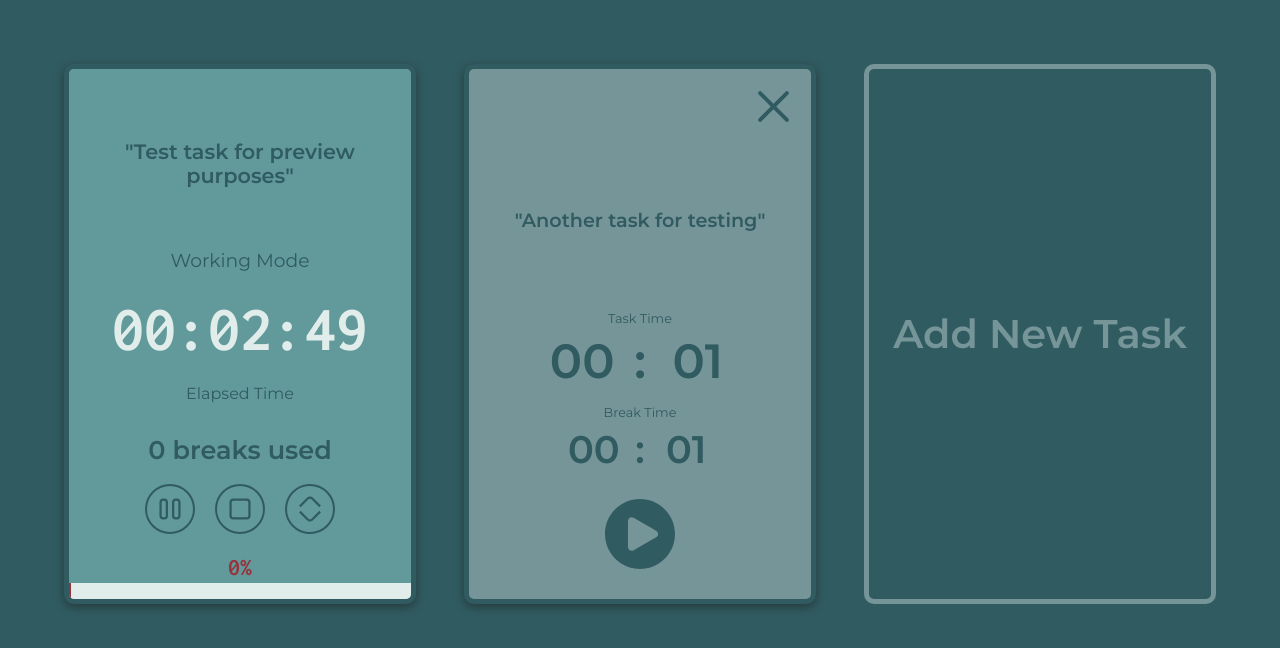
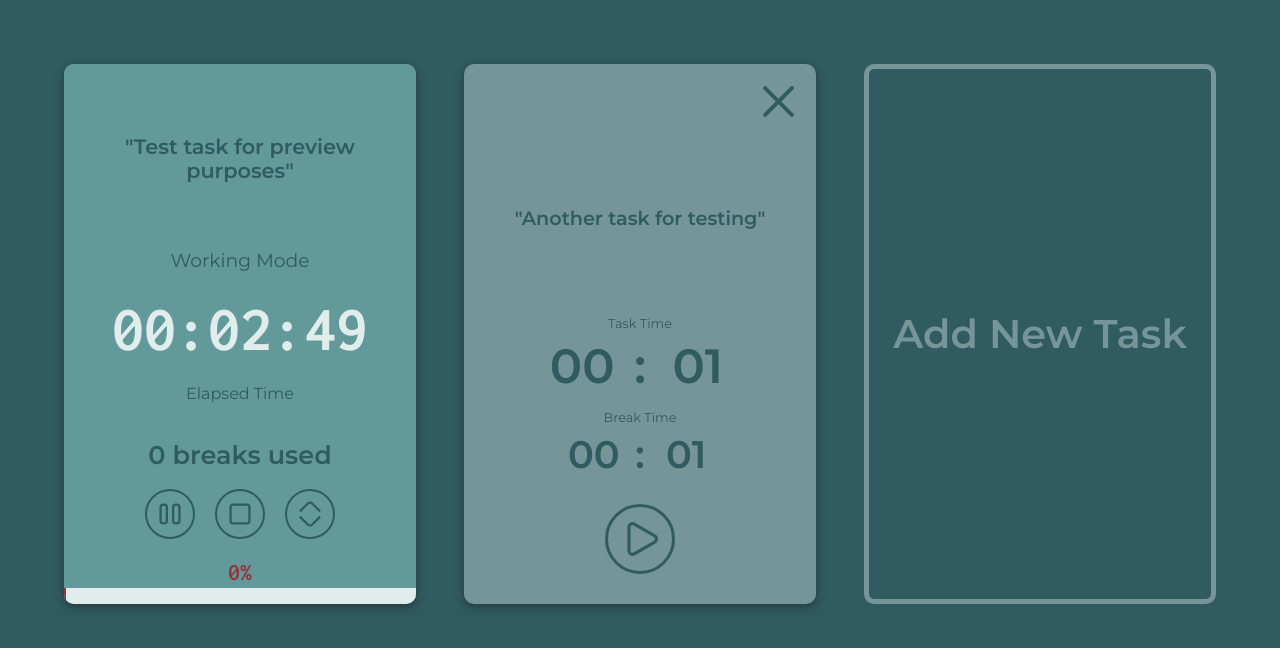
Before and after one commit to jchojna/task-timer, a React (Create React App) app: page / in a window 1280 px wide. Both pictures are taken after a click on the button 240 px from the left and 534 px from the top of the page. Shown: the top 648 px of the page. Built offline with nearby package versions, Linux system fonts and the light colour scheme.

Commit message:
style(Task): update styles and hover effects for Task and Timer

```diff
--- a/src/scss/Countdown.scss
+++ b/src/scss/Countdown.scss
@@ -16,7 +16,7 @@
 
   &--visible {
     transition: visibility 0s;
-    visibility: visible;
+    visibility: inherit;
   }
 
   &--taskTime {
--- a/src/scss/Task.scss
+++ b/src/scss/Task.scss
@@ -5,27 +5,28 @@
 .Task {
 
   .Task__container {
-    border: $card-border;
     align-items: start;
     background: $color-primary;
+    //border: $card-border;
+    border-radius: $radius-card;
     box-shadow: $card-shadow;
-    border-radius: $radius-card;
     display: grid;
     gap: 10px;
-    height: 100%;
     grid-template-areas:
       "buttons  "
       "taskName "
       "taskTime "
       "breakTime"
       "startBtn ";
+    grid-template-rows: auto 1fr repeat(3, auto);
+    height: 100%;
     justify-items: center;
-    grid-template-rows: auto 1fr repeat(3, auto);
     overflow: hidden;
     padding: $card-padding;
     position: relative;
+    transform: rotate3d(0, 1, 0, -90deg);
+    user-select: none;
     visibility: hidden;
-    transform: rotate3d(0, 1, 0, -90deg);
 
     &--visible {
       visibility: visible;
@@ -45,8 +46,8 @@
   }
 
   &__buttons {
+    column-gap: 10px;
     display: grid;
-    column-gap: 10px;
     grid-area: buttons;
     grid-template-columns: repeat(2, auto);
     justify-self: end;
@@ -54,6 +55,7 @@
 
   &__button {
     @include button;
+    @include flex-center;
     fill: $color-background;
     width: $close-button;
 
@@ -73,11 +75,26 @@
 
     &--start {
       @include flex-center;
+      border: 3px solid $color-background;
       border-radius: 50%;
+      fill: none;
       grid-area: startBtn;
       height: 70px;
       margin: 10px;
+      stroke: $color-background;
+      stroke-width: 25;
+      transition:
+        background-color $hover-icon,
+        border-color $hover-icon,
+        stroke $hover-icon;
       width: 70px;
+
+      &:hover {
+        fill: none;
+        background-color: $color-warning;
+        border-color: $color-warning;
+        stroke: $color-primary;
+      }
     }
 
     &--visible {
--- a/src/scss/Timer.scss
+++ b/src/scss/Timer.scss
@@ -4,7 +4,7 @@
 
 .Timer {
   align-items: stretch;
-  display: none;
+  display: grid;
   grid-template-areas:
     "heading  "
     "countdown"
@@ -17,7 +17,8 @@
   left: 0;
   position: absolute;
   top: 0;
-  bottom: 0;
+  transition: background-color $hover-card;
+  visibility: hidden;
   width: 100%;
 
   &--taskTime {
@@ -29,7 +30,7 @@
   }
 
   &--visible {
-    display: grid;
+    visibility: visible;
   }
 
   &__heading {
```
Also changed, not shown: src/assets/svg/icons.svg.
